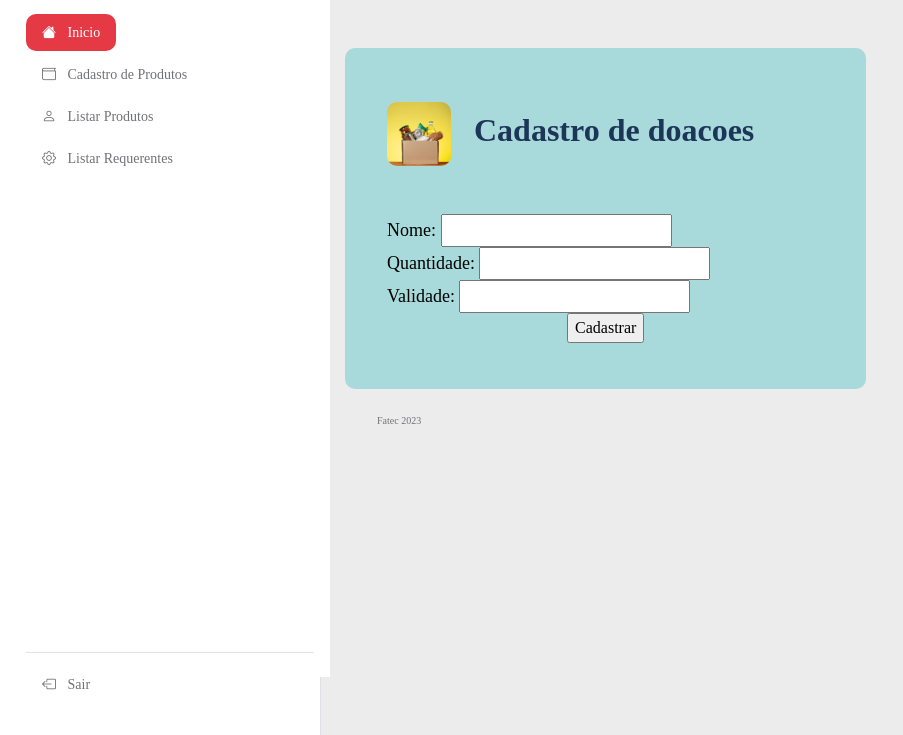
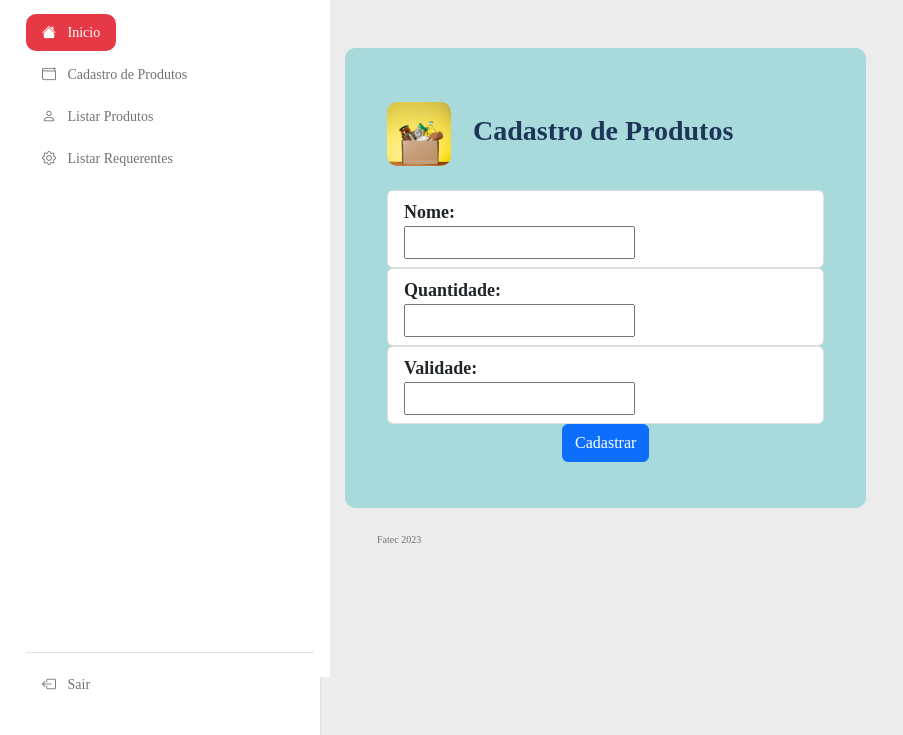
Before and after one commit to Vicrisfell/Projeto_integrador_3, a Django app: page /cadastroProduto/ in a window 1280 px wide. Shown: the part 123-858 px from the top of the page, without its empty margins (0-903 px from the left). Run offline with Django 4.2, Linux system fonts and the light colour scheme; some libraries are stand-ins or nearby versions; some web fonts are replaced.

Commit message:
elteracao em formulario cad produto list produto

```diff
--- a/CODIFICAÇÃO/FoodManager/core/templates/cadastroProduto.html
+++ b/CODIFICAÇÃO/FoodManager/core/templates/cadastroProduto.html
@@ -187,6 +187,47 @@
                     <div class="col-lg-7 col-12">
                         <div class="custom-block custom-block-exchange">
                             <div class="container mt-4">
+                                <h4 class="mb-4"> <img src="{% static 'images/doacao.jpg' %}"
+                                        class="exchange-image img-fluid" alt=""> Cadastro de Produtos</h4>
+
+                                <form action="{% url 'cadastroProduto' %}" method="POST">
+                                    {% csrf_token %}
+                                    {% for field in form %}
+                                    <div
+                                        class="form-group {% if field.name == 'ultimo_campo' %}ultimo-campo{% endif %}">
+                                        <ul class="list-group">
+                                            <li class="list-group-item">
+                                                <strong>{{ field.label_tag }}</strong>
+                                                {% if field.name == 'nome' %}
+                                                <p class="field-nome field-value-no-border ">{{ field }}</p>
+                                                {% elif field.name == 'quantidade' %}
+                                                <p class="field-quantidade">{{ field }}</p>
+                                                {% elif field.name == 'validade' %}
+                                                <p class="field-validade">{{ field }}</p>
+                                                {% else %}
+                                                <p>{{ field }}</p>
+                                                {% endif %}
+                                            </li>
+                                        </ul>
+                                    </div>
+                                    {% endfor %}
+                                    <div class="form-group ">
+                                        <div class="form-actions">
+                                            <center><button type="submit" class="btn btn-primary buttoncad"
+                                                    value="Cadastrar">
+                                                    Cadastrar
+                                                </button>
+
+                                            </center>
+                                        </div>
+                                    </div>
+
+                                </form>
+
+                            </div>
+                        </div>
+                        <!-- <div class="custom-block custom-block-exchange">
+                            <div class="container mt-4">
                                 <h3 class="mb-4"> <img src="{% static 'images/doacao.jpg' %}"
                                         class="exchange-image img-fluid" alt=""> Cadastro de doacoes</h3>
 
@@ -201,7 +242,7 @@
                                     </div>
                                 </form>
                             </div>
-                        </div>
+                        </div> -->
                         <footer class="site-footer">
                             <div class="container">
                                 <div class="row">
--- a/CODIFICAÇÃO/FoodManager/core/templates/listarProdutos.html
+++ b/CODIFICAÇÃO/FoodManager/core/templates/listarProdutos.html
@@ -188,7 +188,7 @@
                         <div class="custom-block custom-block-exchange">
                             <div class="container mt-4">
                                 <h3 class="mb-4"> <img src="{% static 'images/doacao.jpg' %}"
-                                        class="exchange-image img-fluid" alt=""> Listagem de Produtos</h3>
+                                        class="exchange-image img-fluid" alt=""> Lista de Produtos</h3>
 
                                 <ul class="list-group">
                                     {% for produto in produtos %}
--- a/CODIFICAÇÃO/FoodManager/core/templates/listarRequerentes.html
+++ b/CODIFICAÇÃO/FoodManager/core/templates/listarRequerentes.html
@@ -187,7 +187,7 @@
                     <div class="col-lg-7 col-12">
                         <div class="custom-block custom-block-exchange">
                             <div class="container mt-4">
-                                <h3 class="mb-4"> <img src="{% static 'images/doacao.jpg' %}"
+                                <h3 class="mb-4"> <img src="{% static 'images/doacao2.jpg' %}"
                                         class="exchange-image img-fluid" alt=""> Lista de Requerentes</h3>
 
                                 <ul class="list-group">
```
Also changed, not shown: CODIFICAÇÃO/FoodManager/core/templates/core/static/css/custom.css (+26 -0 lines), CODIFICAÇÃO/FoodManager/core/static/images/doacao2.webp (added), CODIFICAÇÃO/FoodManager/core/static/images/doacao3.jpg (added).
